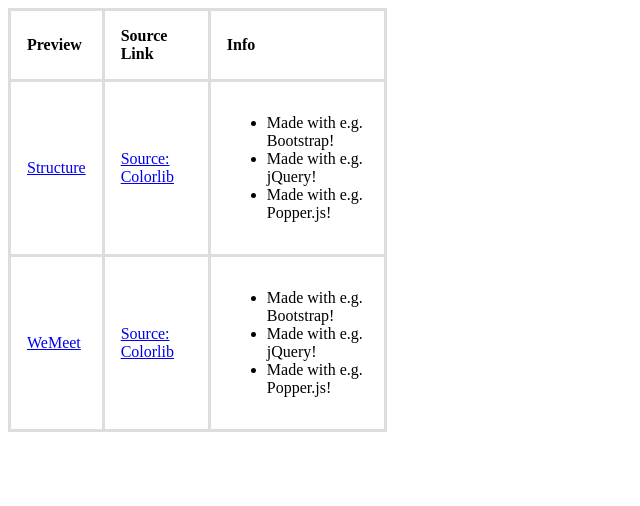
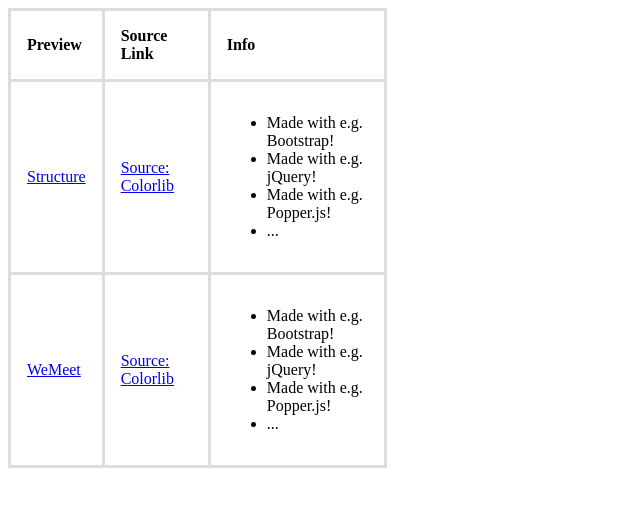
Before and after one commit to BrentV-immalle/GipSiteTemplateDemos, a plain HTML site: page index.html in a window 1280 px wide. Shown: the whole page, without its empty margins (0-640 px from the left). Drawn offline with Linux system fonts and the light colour scheme.

Commit message:
Updated Table (index.html)

```diff
--- a/index.html
+++ b/index.html
@@ -46,6 +46,7 @@
                     <li>Made with e.g. Bootstrap!</li>
                     <li>Made with e.g. jQuery!</li>
                     <li>Made with e.g. Popper.js!</li>
+                    <li>...</li>
                 </ul>
             </td>
         </tr>
@@ -61,6 +62,7 @@
                     <li>Made with e.g. Bootstrap!</li>
                     <li>Made with e.g. jQuery!</li>
                     <li>Made with e.g. Popper.js!</li>
+                    <li>...</li>
                 </ul>
             </td>
         </tr>
```
